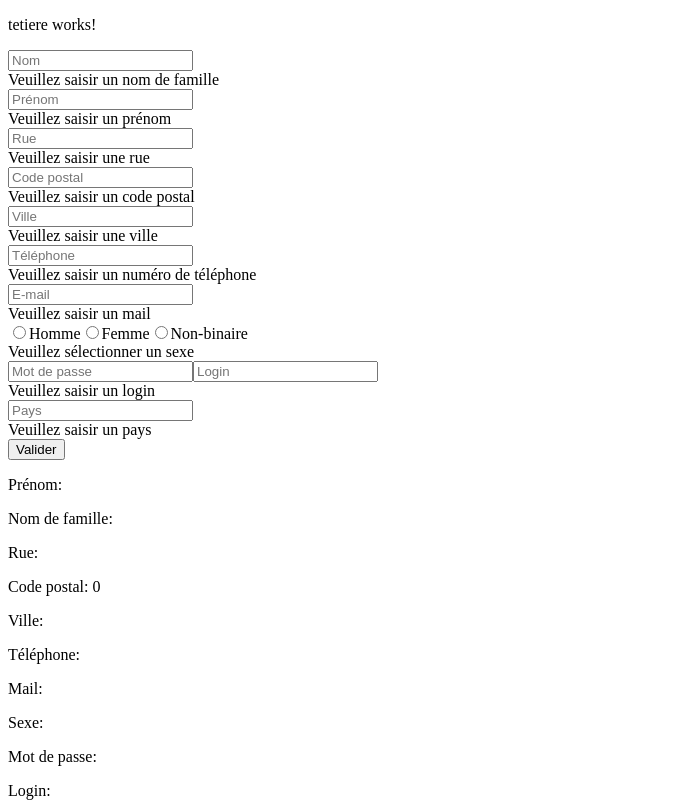
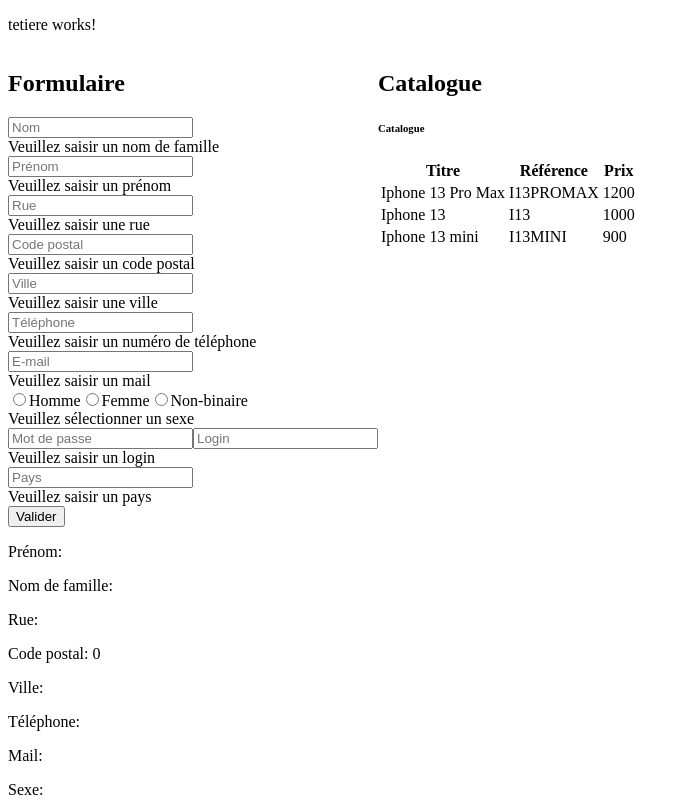
Before and after one commit to fiionaa/tp02_facchini_fiona, an Angular app in the folder FRONTEND/: page / in a window 1280 px wide. Shown: the top 802 px of the page, without its empty margins (0-690 px from the left). Built offline with nearby package versions, Linux system fonts and the light colour scheme.

Commit message:
ajout catalogue

```diff
--- a/FRONTEND/src/app/app.component.html
+++ b/FRONTEND/src/app/app.component.html
@@ -1,4 +1,14 @@
 <app-tetiere></app-tetiere>
-<app-formulaire></app-formulaire>
-<app-formulaire-result></app-formulaire-result>
+<div style="display: flex; flex-direction: row;">
+    <div>
+        <h2>Formulaire</h2>
+        <app-formulaire></app-formulaire>
+        <app-formulaire-result></app-formulaire-result>
+    </div>
+    <div>
+        <h2>Catalogue</h2>
+        <app-catalogue></app-catalogue>
+    </div>
+
+</div>
 <app-footer></app-footer>
--- /dev/null
+++ b/FRONTEND/src/app/catalogue/catalogue.component.html
@@ -0,0 +1,23 @@
+<div>
+    <div>
+        <div>
+            <h6>Catalogue</h6>
+        </div>
+        <table>
+            <thead>
+                <tr>
+                    <th>Titre</th>
+                    <th>Référence</th>
+                    <th>Prix</th>
+                </tr>
+            </thead>
+            <tbody>
+                <tr *ngFor = "let o of products">
+                    <td>{{o.title}}</td>
+                    <td>{{o.reference}}</td>
+                    <td>{{o.price}}</td>
+                </tr>
+            </tbody>
+        </table>
+    </div>
+</div>
--- /dev/null
+++ b/FRONTEND/src/app/catalogue/catalogue.component.ts
@@ -0,0 +1,26 @@
+import { Component, OnInit } from '@angular/core';
+import {HttpServiceService} from '../services/http-service.service';
+import {Observable} from 'rxjs';
+import { Product } from '../models/product.model';
+
+@Component({
+  selector: 'app-catalogue',
+  templateUrl: './catalogue.component.html',
+  styleUrls: ['./catalogue.component.css']
+})
+export class CatalogueComponent implements OnInit {
+
+  constructor(private httpservice : HttpServiceService) {
+    this.products = [];
+    this.observable$ = new Observable;
+  }
+
+  observable$ : Observable<Product[]>;
+  products: Product[];
+
+  ngOnInit(): void {
+    this.observable$ = this.httpservice.getCatalogue();
+    this.observable$.subscribe(item => this.products = item);
+  }
+
+}
--- a/FRONTEND/src/app/services/http-service.service.ts
+++ b/FRONTEND/src/app/services/http-service.service.ts
@@ -2,6 +2,7 @@
 import { HttpClient } from '@angular/common/http';
 import { Observable } from "rxjs";
 import { environment } from '../../environments/environment'
+import { Product } from '../models/product.model';
 
 
 @Injectable({
@@ -11,7 +12,7 @@
 
   constructor(private httpClient : HttpClient) { }
 
-  public getCatalogue () : Observable<any> {
-    return this.httpClient.get<any> (environment.getCatalogue);
+  public getCatalogue () : Observable<Product[]> {
+    return this.httpClient.get<Product[]> (environment.getCatalogue);
   }
 }
--- a/FRONTEND/src/environments/environment.prod.ts
+++ b/FRONTEND/src/environments/environment.prod.ts
@@ -1,4 +1,4 @@
 export const environment = {
   production: true,
-  getCatalogue: '/assets/mock/bouchon.json',
+  getCatalogue: '/assets/bouchon.json',
 };
--- a/FRONTEND/src/environments/environment.ts
+++ b/FRONTEND/src/environments/environment.ts
@@ -4,7 +4,7 @@
 
 export const environment = {
   production: false,
-  getCatalogue: '/assets/mock/bouchon.json'
+  getCatalogue: '/assets/bouchon.json'
 };
 
 /*
```
Also changed, not shown: FRONTEND/src/app/app.module.ts (+8 -3 lines), FRONTEND/src/app/models/product.model.ts (added, +12 -0 lines), FRONTEND/src/app/catalogue/catalogue.component.css (added), FRONTEND/src/assets/bouchon.json (renamed from FRONTEND/src/assets/bouchons.json), 1 other file (tests, documents, lock files or other folders).
